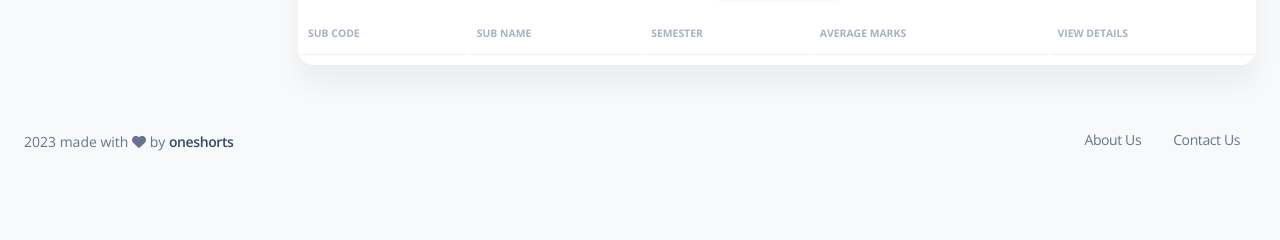
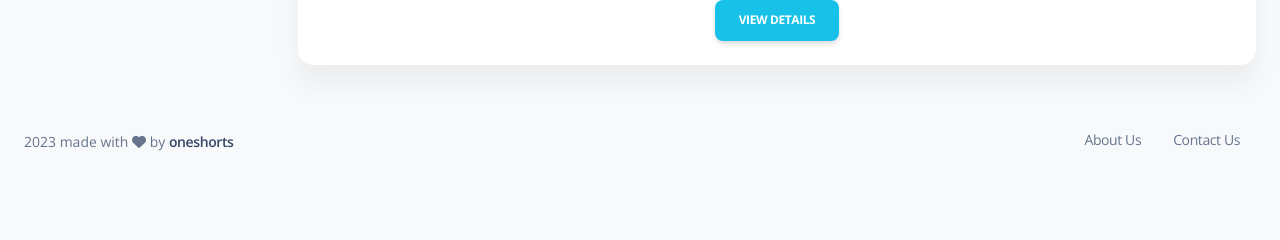
Before and after one commit to peterjoao82/MIS_System, a PHP site: page /pages/marks.php in a window 1280 px wide. Shown: the part 313-553 px from the top of the page. Run offline with PHP 8.4, Linux system fonts and the light colour scheme; a user stored in the database is signed in; data comes from the database, SQL or seed files in the repository; lists and menus that the app fills with data are empty; some libraries are stand-ins or nearby versions.

Commit message:
minor changes to aaron

```diff
--- a/pages/marks.php
+++ b/pages/marks.php
@@ -65,8 +65,7 @@ if (isset($_POST['viewdetails'])) {
             <div class="card-body px-0 pt-0 pb-2">
               <div class="table-responsive p-0">
                 <br></br>
-                <center>
-                <td><?php echo "<a target='_blank' class='btn btn-info' href=detailmarks.php?SEMESTER=".$semi.">View Details</a> "?></td></center>
+
                 <table class="table align-items-center justify-content-center mb-0">
 
                   <thead>
@@ -75,7 +74,6 @@ if (isset($_POST['viewdetails'])) {
                       <th class="text-uppercase text-secondary text-xxs font-weight-bolder opacity-7 ps-2" text-align="center">SUB NAME</th>
                       <th class="text-uppercase text-secondary text-xxs font-weight-bolder opacity-7 ps-2" text-align="center">SEMESTER</th>
                       <th class="text-uppercase text-secondary text-xxs font-weight-bolder opacity-7 ps-2" text-align="center">AVERAGE MARKS</th>
-                      <th class="text-uppercase text-secondary text-xxs font-weight-bolder opacity-7 ps-2" text-align="center">View Details</th>
 
                     </tr>
                   </thead>
@@ -99,6 +97,8 @@ if (isset($_POST['viewdetails'])) {
                   </tbody>
 
                 </table>
+                <center>
+                <td><?php echo "<a target='_blank' class='btn btn-info' href=detailmarks.php?SEMESTER=".$semi.">View Details</a> "?></td></center>
 
               </div>
             </div>
```
